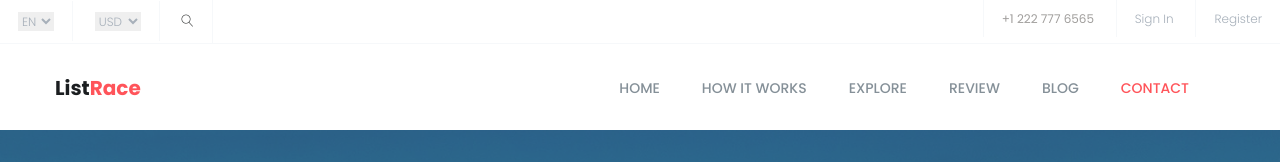
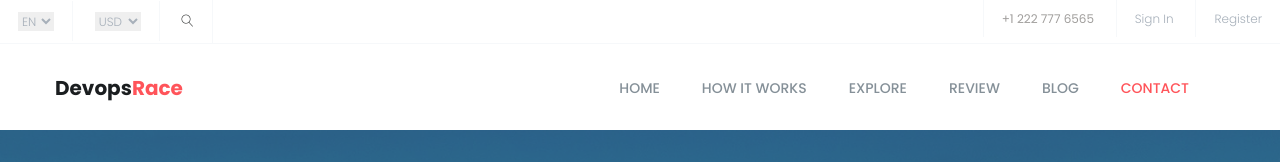
Before and after one commit to umer480/devops-sample-web, a plain HTML site: page index.html in a window 1280 px wide. Shown: the top 162 px of the page. Drawn offline with nearby package versions, Linux system fonts and the light colour scheme.

Commit message:
Update index.html

```diff
--- a/index.html
+++ b/index.html
@@ -13,6 +13,7 @@
 
         <!-- title of site -->
         <title>Directory Landing Page</title>
+
 
         <!-- For favicon png -->
 		<link rel="shortcut icon" type="image/icon" href="assets/logo/favicon.png"/>
@@ -119,7 +120,7 @@
 			                <button type="button" class="navbar-toggle" data-toggle="collapse" data-target="#navbar-menu">
 			                    <i class="fa fa-bars"></i>
 			                </button>
-			                <a class="navbar-brand" href="index.html">list<span>race</span></a>
+			                <a class="navbar-brand" href="index.html">Devops<span>race</span></a>
 
 			            </div><!--/.navbar-header-->
 			            <!-- End Header Navigation -->
@@ -1061,7 +1062,7 @@
 		           	<div class="row">
 			           	<div class="col-sm-3">
 			           		 <div class="navbar-header">
-				                <a class="navbar-brand" href="index.html">list<span>race</span></a>
+				                <a class="navbar-brand" href="index.html">list<span>Lab-CICD</span></a>
 				            </div><!--/.navbar-header-->
 			           	</div>
 			           	<div class="col-sm-9">
```
